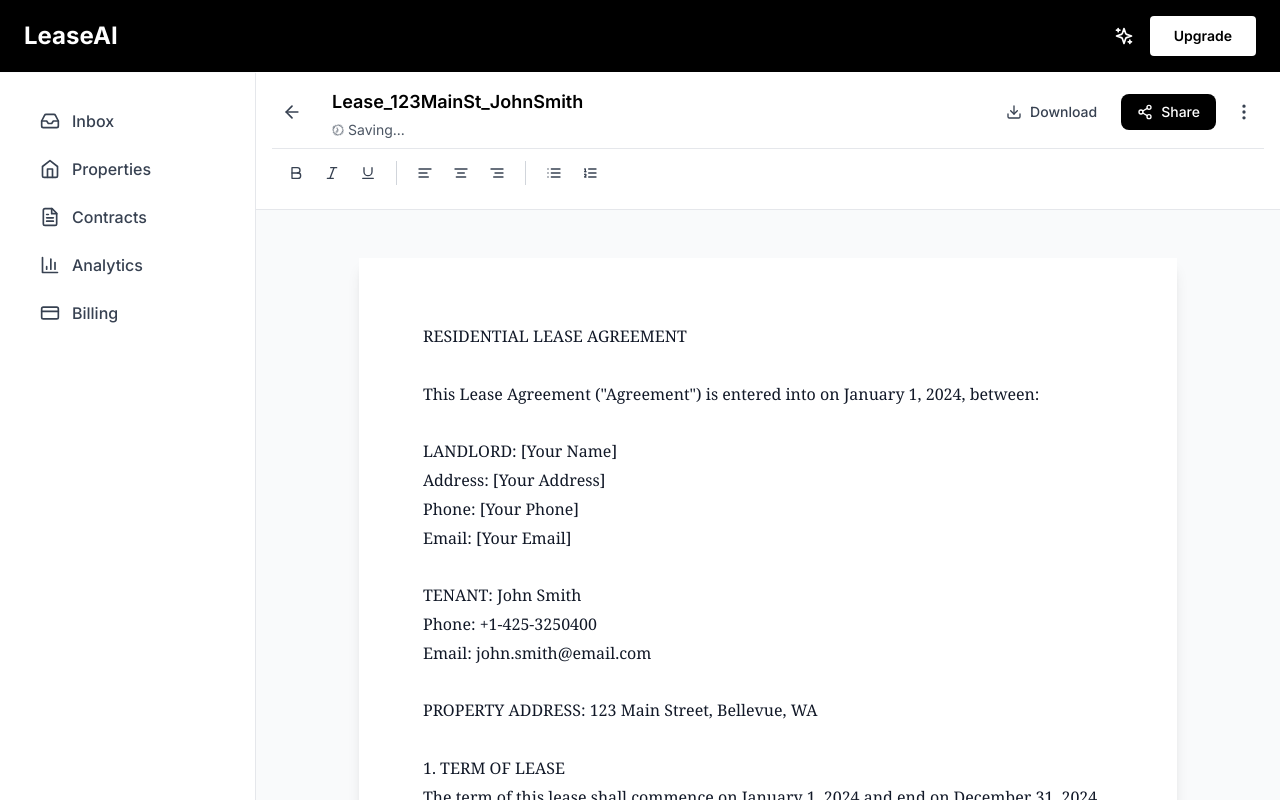
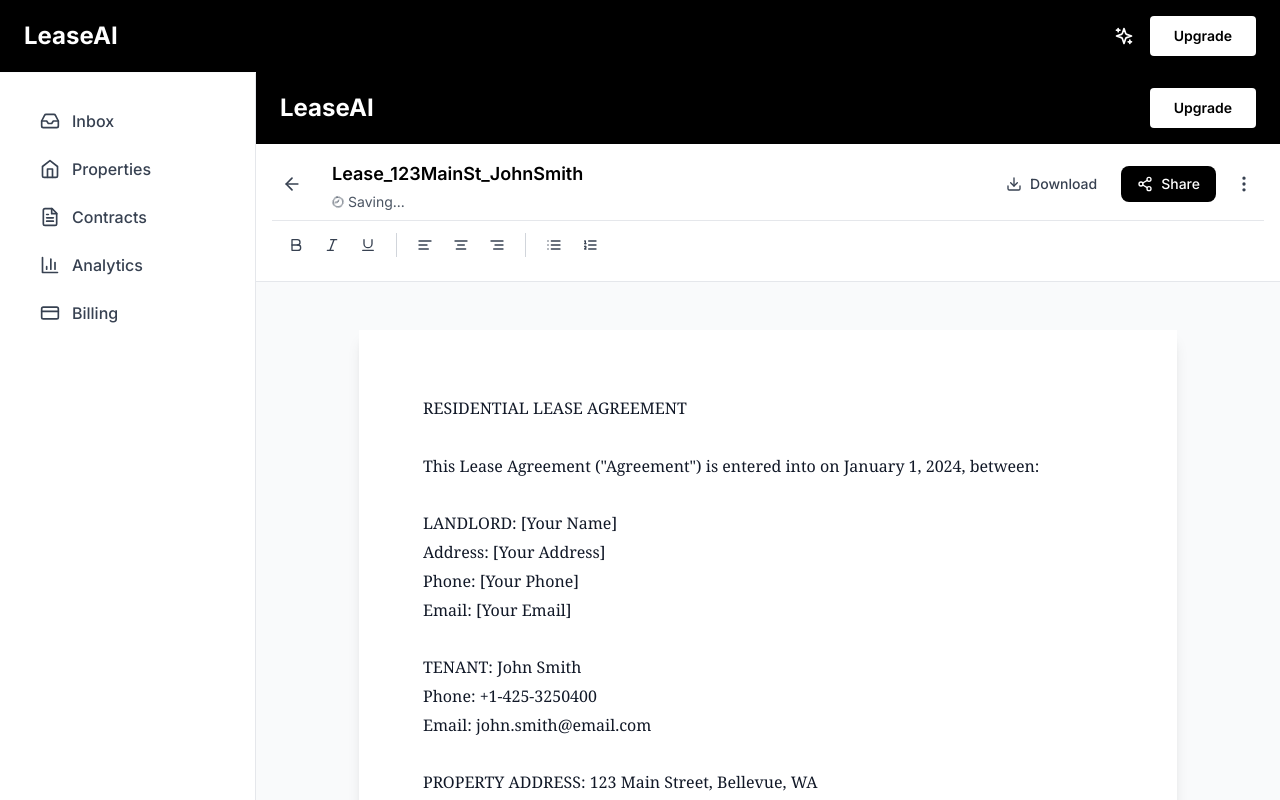
Before and after one commit to Andersonscat/leaseai, a Next.js app: page /dashboard/contract/1 in a window 1280 px wide. Shown: the top 800 px of the page. Built offline with nearby package versions, Linux system fonts and the light colour scheme.

Commit message:
Add separate layout for contract editor without sidebar and AI chat

```diff
--- a/app/dashboard/contract/[id]/page.tsx
+++ b/app/dashboard/contract/[id]/page.tsx
@@ -2,6 +2,7 @@
 
 import { useState, useEffect } from "react";
 import { useParams, useRouter } from "next/navigation";
+import { UserButton } from "@clerk/nextjs";
 import { ArrowLeft, Download, Share2, Clock, Check, MoreVertical, Bold, Italic, Underline, AlignLeft, AlignCenter, AlignRight, List, ListOrdered } from "lucide-react";
 import Link from "next/link";
 
@@ -116,8 +117,25 @@ Tenant: _______________________ Date: _____`
 
   return (
     <div className="min-h-screen bg-gray-50">
-      {/* Header - Google Docs style */}
-      <header className="bg-white border-b border-gray-200 sticky top-0 z-50">
+      {/* Top Header with Logo */}
+      <div className="bg-black sticky top-0 z-50">
+        <div className="container mx-auto px-6 py-4 flex justify-between items-center">
+          <Link href="/dashboard?tab=contracts">
+            <h1 className="text-2xl font-bold text-white cursor-pointer">LeaseAI</h1>
+          </Link>
+          <div className="flex items-center gap-4">
+            <Link href="/billing">
+              <button className="bg-white text-black hover:bg-gray-200 px-6 py-2.5 rounded font-semibold text-sm transition-all">
+                Upgrade
+              </button>
+            </Link>
+            <UserButton afterSignOutUrl="/" />
+          </div>
+        </div>
+      </div>
+
+      {/* Editor Header - Google Docs style */}
+      <header className="bg-white border-b border-gray-200 sticky top-[73px] z-40">
         <div className="px-4 py-3">
           {/* Top bar */}
           <div className="flex items-center justify-between mb-2">
--- /dev/null
+++ b/app/dashboard/contract/layout.tsx
@@ -0,0 +1,7 @@
+export default function ContractLayout({
+  children,
+}: {
+  children: React.ReactNode;
+}) {
+  return <>{children}</>;
+}
```
